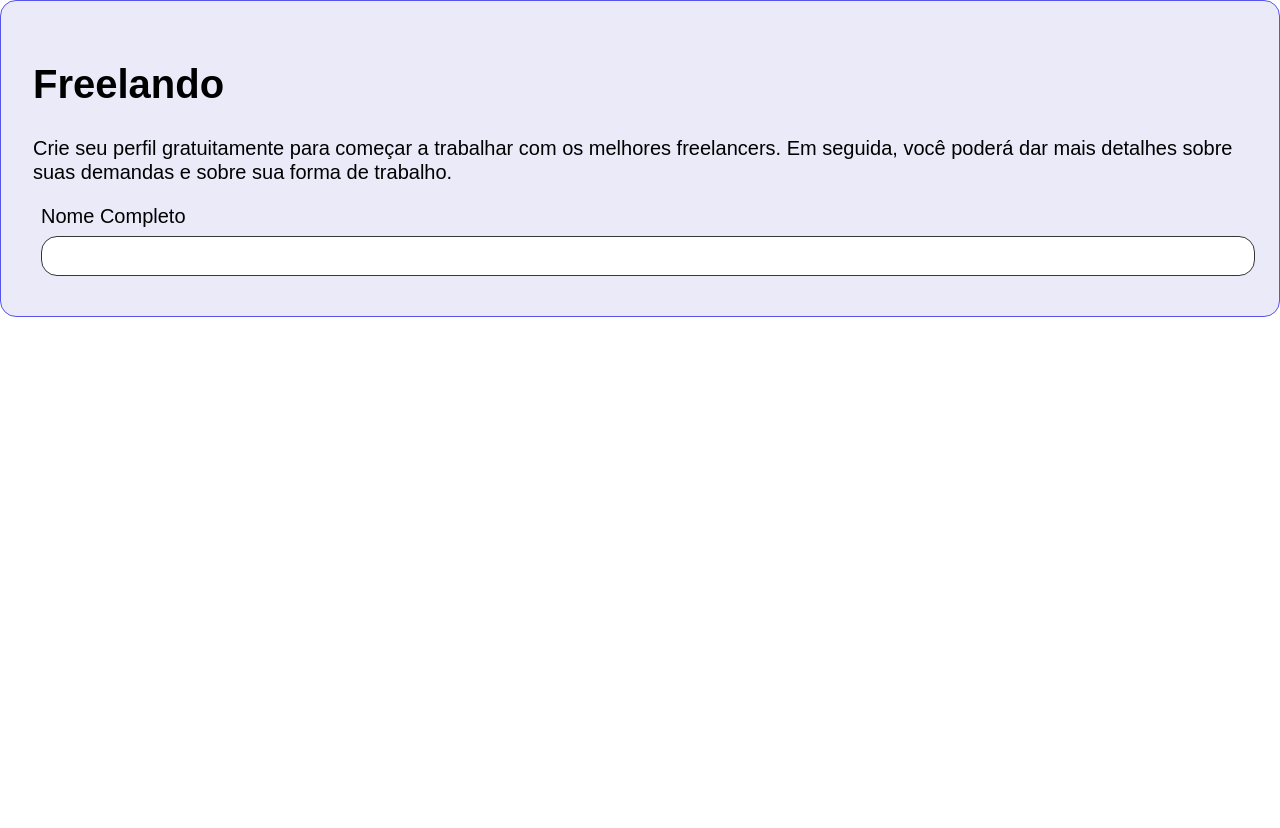
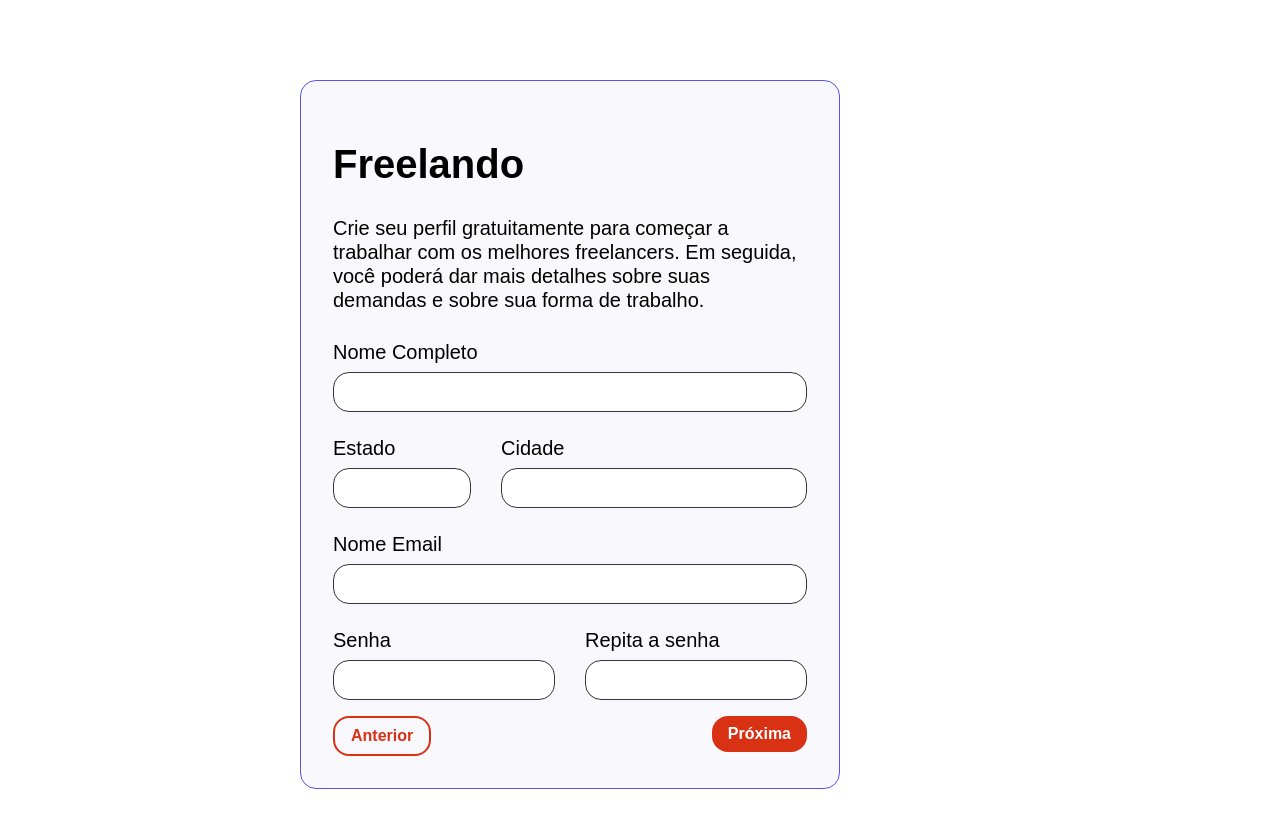
Before and after one commit to LiliPaixao/freelando, a React (Create React App) app: page / in a window 1280 px wide. Shown: the top 828 px of the page. Before the commit the page ends 800 px from the top, so only its background shows below. Built offline with nearby package versions, Linux system fonts and the light colour scheme; the HTML template or start-up script is replaced by a standard one.

Commit message:
Adicionando react grid e system e o componente botão.

```diff
--- a/package.json
+++ b/package.json
@@ -9,8 +9,9 @@
     "@testing-library/jest-dom": "^6.6.3",
     "@testing-library/react": "^16.3.0",
     "@testing-library/user-event": "^13.5.0",
-    "react": "^19.1.0",
-    "react-dom": "^19.1.0",
+    "react": "^18.3.1",
+    "react-dom": "^18.3.1",
+    "react-grid-system": "^8.2.1",
     "react-scripts": "5.0.1",
     "web-vitals": "^2.1.4"
   },
--- a/src/App.js
+++ b/src/App.js
@@ -4,11 +4,17 @@
 import { ProvedorTema } from "./componentes/ProvedorTema/ProvedorTema";
 import { Tipografia } from "./componentes/Tipografia/Tipografia";
 import { CampoTexto } from "./componentes/CampoTexto/CampoTexto";
+import { Container, Row, Col } from 'react-grid-system';
+import { Botao } from "./componentes/Botao/Botao";
+
 
 function App() {
   return (
     <ProvedorTema>
       <Estilos />
+      <Container style={{margin: '80px 0'}}>
+        <Row justify="center">
+          <Col lg={6} md={8} sm={12}>
             <Card>
               <Tipografia variante="h1" componente="h1">
                 Freelando
@@ -16,8 +22,52 @@
               <Tipografia variante="body" componente="body">
                 Crie seu perfil gratuitamente para começar a trabalhar com os melhores freelancers. Em seguida, você poderá dar mais detalhes sobre suas demandas e sobre sua forma de trabalho.
               </Tipografia>
-          <CampoTexto titulo="Nome Completo"/>
+              <Row>
+                <Col lg={12} md={12} sm={12}>
+                  <CampoTexto titulo="Nome Completo" />
+                </Col>
+              </Row>
+              <Row>
+                <Col lg={4} md={4} sm={4}>
+                  <CampoTexto titulo="Estado" />
+                </Col>
+                <Col lg={8} md={8} sm={8}>
+                  <CampoTexto titulo="Cidade" />
+                </Col>
+              </Row>
+              <Row>
+                <Col >
+                  <CampoTexto titulo="Nome Email" />
+                </Col>
+              </Row>
+              <Row>
+                <Col lg={6} md={6} sm={6}>
+                  <CampoTexto titulo="Senha" />
+                </Col>
+                <Col lg={6} md={6} sm={6}>
+                  <CampoTexto titulo="Repita a senha" />
+                </Col>
+              </Row>
+              <Row>
+                <Col lg={6} md={6} sm={6}>
+                  <div style={{ textAlign: 'left' }}>
+                    <Botao variante="secundaria">
+                      Anterior
+                    </Botao>
+                  </div>
+                </Col>
+                <Col lg={6} md={6} sm={6}>
+                  <div style={{ textAlign: 'right' }}>
+                    <Botao>
+                      Próxima
+                    </Botao>
+                  </div>
+                </Col>
+              </Row>
             </Card>
+          </Col>
+        </Row>
+      </Container>
     </ProvedorTema>
   );
 }
--- /dev/null
+++ b/src/componentes/Botao/Botao.jsx
@@ -0,0 +1,53 @@
+import styled from "@emotion/styled"
+
+const BotaoPrimarioEstilizado = styled.button`
+    background: ${props => props.theme.cores.primarias.b};
+    color: ${props => props.theme.cores.branco};
+    border-radius: ${props => props.theme.espacamentos.s};
+    padding: ${props => props.theme.espacamentos.xs} ${props => props.theme.espacamentos.s};
+    box-sizing: border-box;
+    font-weight: 700;
+    font-size: 16px;
+    line-height:20px;
+    text-align: center;
+    cursor: pointer;
+    border: none;
+    &:hover {
+        background: ${props => props.theme.cores.dark.b};
+    }
+    &:focus {
+        outline-color: ${props => props.theme.cores.focus};
+    }
+`
+const BotaoSecundarioEstilizado = styled.button`
+    background: transparent;
+    color: ${props => props.theme.cores.primarias.b};
+    border: 2px solid;
+    border-color: ${props => props.theme.cores.primarias.b};
+    border-radius: ${props => props.theme.espacamentos.s};
+    padding: ${props => props.theme.espacamentos.xs} ${props => props.theme.espacamentos.s};
+    box-sizing: border-box;
+    font-weight: 700;
+    font-size: 16px;
+    line-height: 20px;
+    text-align: center;
+    cursor: pointer;
+    &:hover {
+        border-color: ${props => props.theme.cores.dark.b};
+        color: ${props => props.theme.cores.dark.b};
+    }
+    &:focus {
+        outline-color: ${props => props.theme.cores.focus};
+    }
+`
+
+export const Botao = ({ children, variante='primaria' }) => {
+    if (variante === 'primaria') {
+        return <BotaoPrimarioEstilizado>
+            {children}
+        </BotaoPrimarioEstilizado>
+    }
+    return (<BotaoSecundarioEstilizado>
+        {children}
+    </BotaoSecundarioEstilizado>)
+}
--- a/src/componentes/CampoTexto/CampoTexto.jsx
+++ b/src/componentes/CampoTexto/CampoTexto.jsx
@@ -4,7 +4,7 @@
     display: block;
     width: 100%;
     box-sizing: border-box;
-    margin: ${props =>props.theme.espacamentos.xs};
+    margin-top: ${props =>props.theme.espacamentos.xs};
     font-weight: 400;
     font-size: 20px;
     line-height: 24px;
@@ -14,6 +14,7 @@
     width: 100%;
     box-sizing: border-box;
     margin-top: ${props =>props.theme.espacamentos.xs};
+    margin-bottom: ${props =>props.theme.espacamentos.s};
     background: ${props =>props.theme.cores.branco};
     border: 1px solid;
     border-color: ${props =>props.theme.cores.neutras.a};
--- a/src/componentes/ProvedorTema/ProvedorTema.jsx
+++ b/src/componentes/ProvedorTema/ProvedorTema.jsx
@@ -11,7 +11,7 @@
             c: '#168070',
         },
         secundarias: {
-            a: '#EBEAF9',
+            a: '#F8F8FD',
             b: '#FDF8F8',
             c: '#EBFCF9',
         },
```
Also changed, not shown: 1 other file (tests, documents, lock files or other folders). Lines whose indentation alone changed are shown as unchanged.
